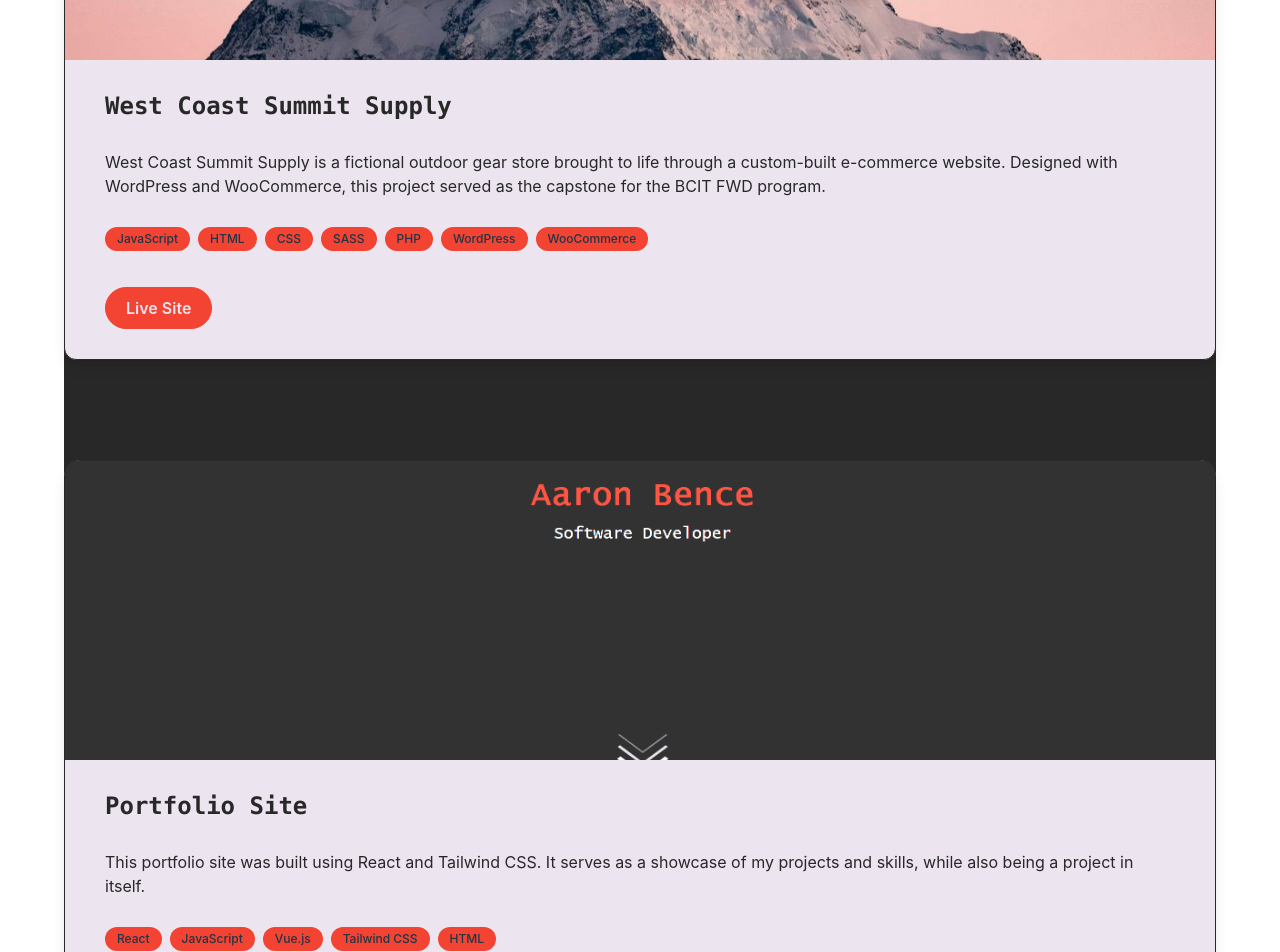
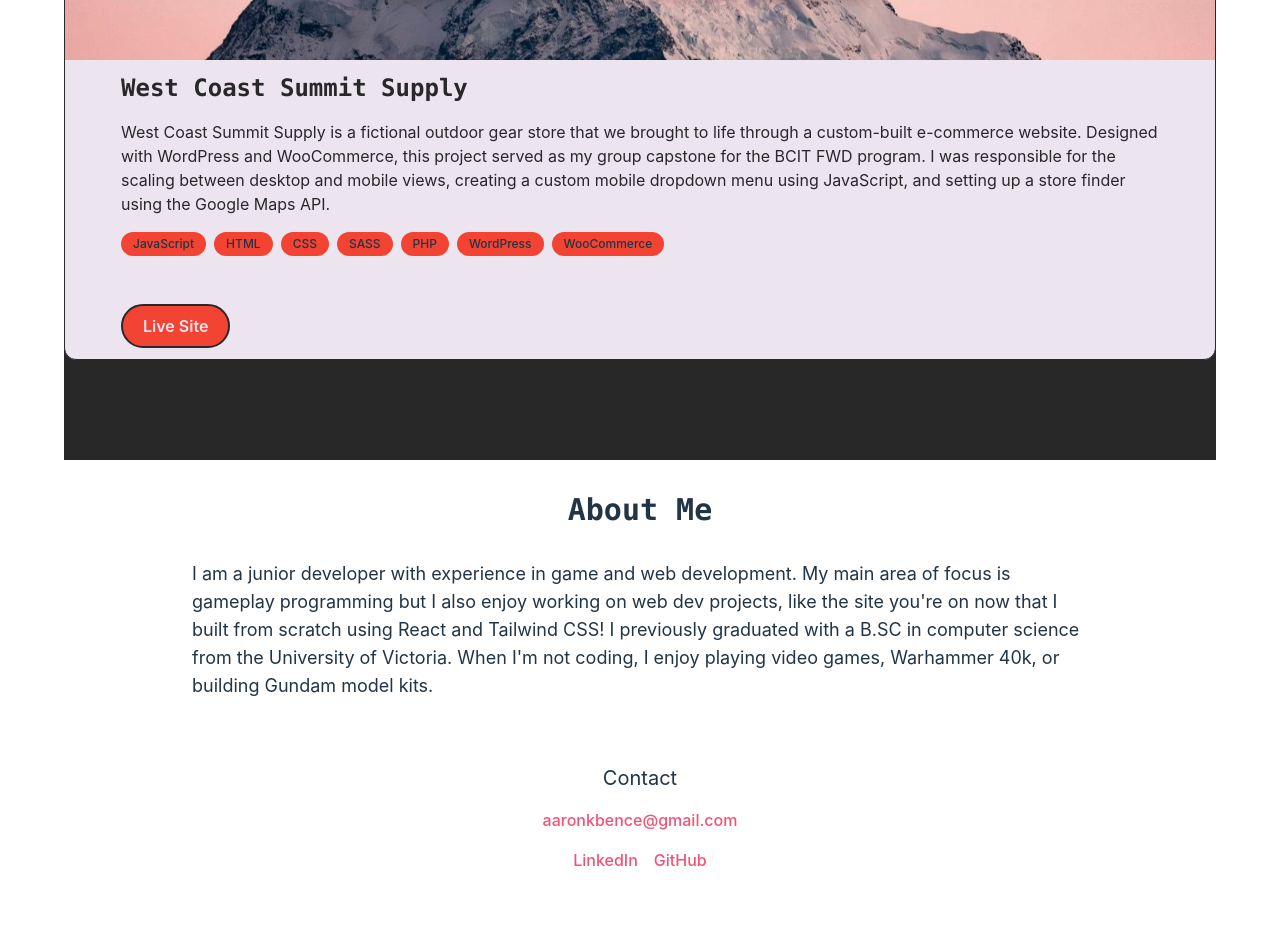
Before and after one commit to kalahikiola/portfolio, a React (Vite) app: page / in a window 1280 px wide. Shown: the part 2240-3192 px from the top of the page. After the commit the page ends 3164 px from the top, so only its background shows below. Built offline with nearby package versions, Linux system fonts and the light colour scheme; the HTML template or start-up script is replaced by a standard one.

Commit message:
Final text and colour edits

```diff
--- a/public/about.json
+++ b/public/about.json
@@ -1,5 +1,5 @@
 {
-    "introduction": "I am a junior developer with experience in building modern web applications. I enjoy working with the latest technologies to create efficient, scalable, and user-friendly applications. My expertise lies in front-end development, and I am proficient in a variety of programming languages and frameworks. I previously graduated with B.SC in computer science from the University of Victoria and am currently attending BCIT. I will be completing the Front-End Web Development certificate in July. When I'm not coding, I enjoy playing video games, mountain biking, or building Gundam model kits.",
+    "introduction": "I am a junior developer with experience in game and web development. My main area of focus is gameplay programming but I also enjoy working on web dev projects, like the site you're on now that I built from scratch using React and Tailwind CSS! I previously graduated with a B.SC in computer science from the University of Victoria. When I'm not coding, I enjoy playing video games, Warhammer 40k, or building Gundam model kits.",
     "contact": "aaronkbence@gmail.com",
     "linkedin": "https://www.linkedin.com/in/aaronbence/",
     "github": "https://github.com/kalahikiola"
--- a/public/projects.json
+++ b/public/projects.json
@@ -3,7 +3,7 @@
         {
             "title": "Dust Walkers",
             "type": "Steam Page",
-            "description": "Dust Walkers is a top-down action roguelite base defense game. Players deploy as Dust Walkers, elite operatives tasked with protecting a mining operation against relentless waves of enemies across a hostile galaxy. The game blends base building, squad tactics, and roguelite progression into a single-player experience built around escalating runs and game-breaking builds.",
+            "description": "I joined the Dust Walkers team as a Gameplay Programmer in late 2024. I started out working on the movement system and added a dodge roll mechanic. After becoming familiar with the codebase, I moved around to other areas as needed, including performance optimization, enemy behaviours, and bug fixes. I also took ownership of the key remapping system and associated UI.",
             "image": "/images/Dustwalkers_Keyart.png",
             "tech_stack": [
                 "Unity",
@@ -15,7 +15,7 @@
         {
             "title": "West Coast Summit Supply",
             "type": "Live Site",
-            "description": "West Coast Summit Supply is a fictional outdoor gear store brought to life through a custom-built e-commerce website. Designed with WordPress and WooCommerce, this project served as the capstone for the BCIT FWD program.",
+            "description": "West Coast Summit Supply is a fictional outdoor gear store that we brought to life through a custom-built e-commerce website. Designed with WordPress and WooCommerce, this project served as my group capstone for the BCIT FWD program. I was responsible for the scaling between desktop and mobile views, creating a custom mobile dropdown menu using JavaScript, and setting up a store finder using the Google Maps API.",
             "key_features": [
                 "Custom WP Hooks & Templates - Enhanced functionality with templates and custom WordPress hooks",
                 "Custom JavaScript - Improved interactivity and dynamic elements for a smooth user experience",
@@ -32,20 +32,6 @@
                 "WooCommerce"
             ],
             "url": "https://aaronbence.dev/wcss/"
-        },
-        {
-            "title": "Portfolio Site",
-            "type": "Live Site",
-            "description": "This portfolio site was built using React and Tailwind CSS. It serves as a showcase of my projects and skills, while also being a project in itself.",
-            "image": "/images/portfolio.png",
-            "tech_stack": [
-                "React",
-                "JavaScript",
-                "Vue.js",
-                "Tailwind CSS",
-                "HTML"
-            ],
-            "url": "https://aaronbence.dev"
         }
     ]
 }
--- a/src/components/About.jsx
+++ b/src/components/About.jsx
@@ -22,15 +22,15 @@ const About = () => {
     }
 
     return (
-        <section id="about" className="my-8 px-4 h-screen">
+        <section id="about" className="my-8 px-4 h-[50vh]">
             <div className="max-w-4xl mx-auto text-center">
                 <h2 className="text-3xl font-semibold mb-8">About Me</h2>
                 <p className="text-lg mb-10 text-left">{data.introduction}</p>
-                <p className="mt-10 text-sm">Contact me!</p>
-                <a href={`mailto:${data.contact}`} className='hover:text-blue-500 transition duration-300'>{data.contact}</a>
+                <p className="mt-16 mb-4 text-xl">Contact</p>
+                <a href={`mailto:${data.contact}`} className=' hover:text-main-light transition duration-300'>{data.contact}</a>
                 <div className="flex justify-center gap-4 mt-4">
-                    <a href={data.linkedin} target="_blank" rel="noopener noreferrer" className="hover:text-blue-700">LinkedIn</a>
-                    <a href={data.github} target="_blank" rel="noopener noreferrer" className="hover:text-gray-700">GitHub</a>
+                    <a href={data.linkedin} target="_blank" rel="noopener noreferrer" className="hover:text-main-light">LinkedIn</a>
+                    <a href={data.github} target="_blank" rel="noopener noreferrer" className="hover:text-main-light">GitHub</a>
                 </div>
             </div>
         </section>
--- a/src/components/Home.jsx
+++ b/src/components/Home.jsx
@@ -4,7 +4,7 @@ const Home = () => {
   return (
     <section id='home' className="h-screen flex flex-col justify-center items-center ">
 
-        <h1 className="text-5xl font-extrabold text-main-accent">Aaron Bence</h1>
+        <h1 className="text-4xl md:text-5xl font-extrabold text-main-accent">Aaron Bence</h1>
         <p className="home-p text-2xl mt-4 text-main-light">Software Developer</p>
 
         {/* ARROW SVG */}
--- a/src/components/ProjectList.jsx
+++ b/src/components/ProjectList.jsx
@@ -34,7 +34,7 @@ const ProjectList = () => {
                 <article
                     key={index}
                     className="
-                        project group relative bg-main-light rounded-2xl shadow-lg w-full max-w-3xl
+                        project group relative bg-main-light rounded-2xl w-full max-w-3xl
                         flex flex-col
                         overflow-hidden
                         border border-main-black
@@ -47,7 +47,7 @@ const ProjectList = () => {
                             src={project.image}
                             alt={project.title}
                             className="
-                                w-full h-64 object-cover object-[10%_15%] rounded-t-xl
+                                w-full h-64 object-cover md:object-[10%_15%] rounded-t-xl
                                 md:relative md:h-full
                             "
                         />
@@ -55,7 +55,7 @@ const ProjectList = () => {
                     {/* PROJECT INFORMATION */}
                     <div className="
                         flex flex-col justify-between p-6 w-full
-                        md:p-10 md:min-h-[320px]
+                        md:p-10 md:px-14 md:min-h-[320px]
                     ">
                         <h3 className="text-2xl font-bold mb-4 text-main-black">{project.title}</h3>
                         <div className="mb-4 text-base text-main-black" dangerouslySetInnerHTML={{ __html: project.description }} />
@@ -72,7 +72,7 @@ const ProjectList = () => {
                             href={project.url}
                             target="_blank"
                             rel="noopener noreferrer"
-                            className="self-start mt-2 px-5 py-2 rounded-full bg-main-accent text-main-light font-semibold border border-main-accent hover:bg-main-light hover:text-main-accent transition duration-300"
+                            className="self-start mt-8 px-5 py-2 rounded-full bg-main-accent text-main-light font-semibold border-2 border-main-black hover:bg-main-light hover:text-main-accent transition duration-300"
                         >
                             {project.type}
                         </a>
```
Also changed, not shown: public/images/portfolio.png.
